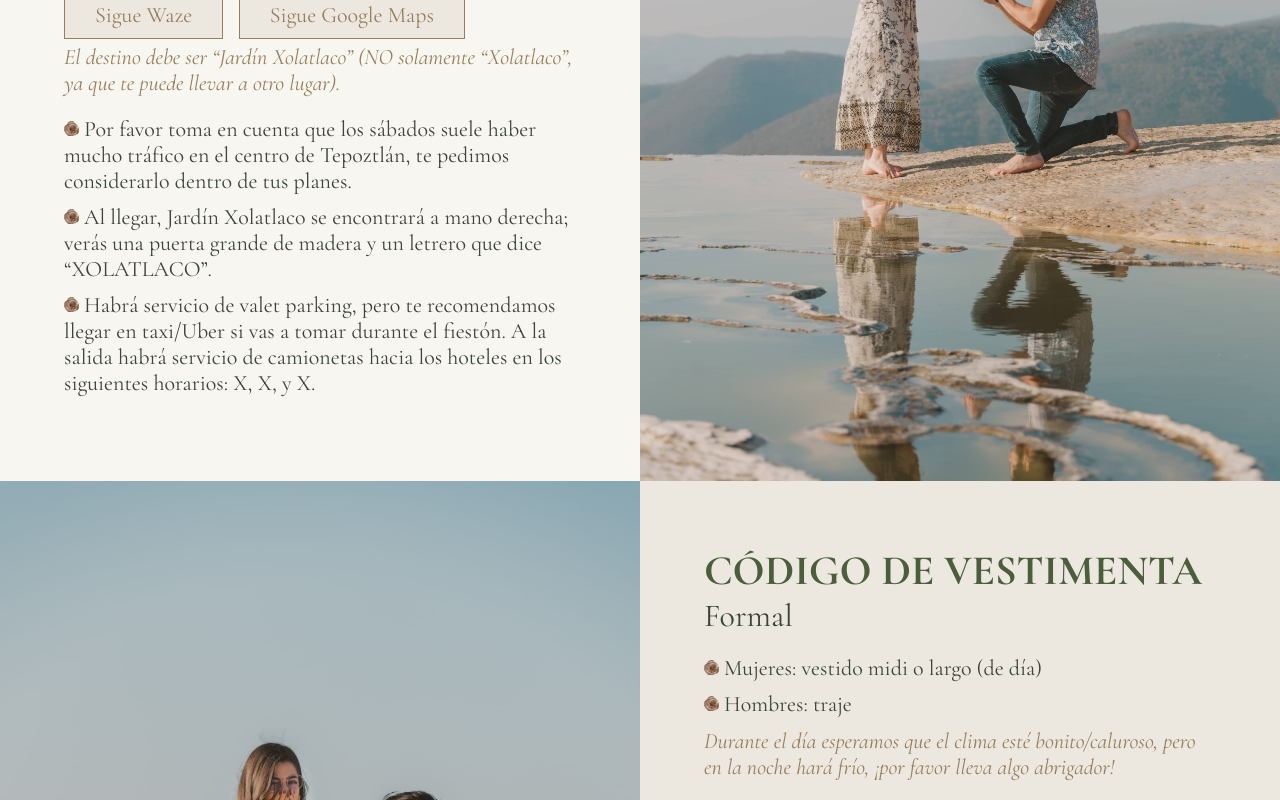
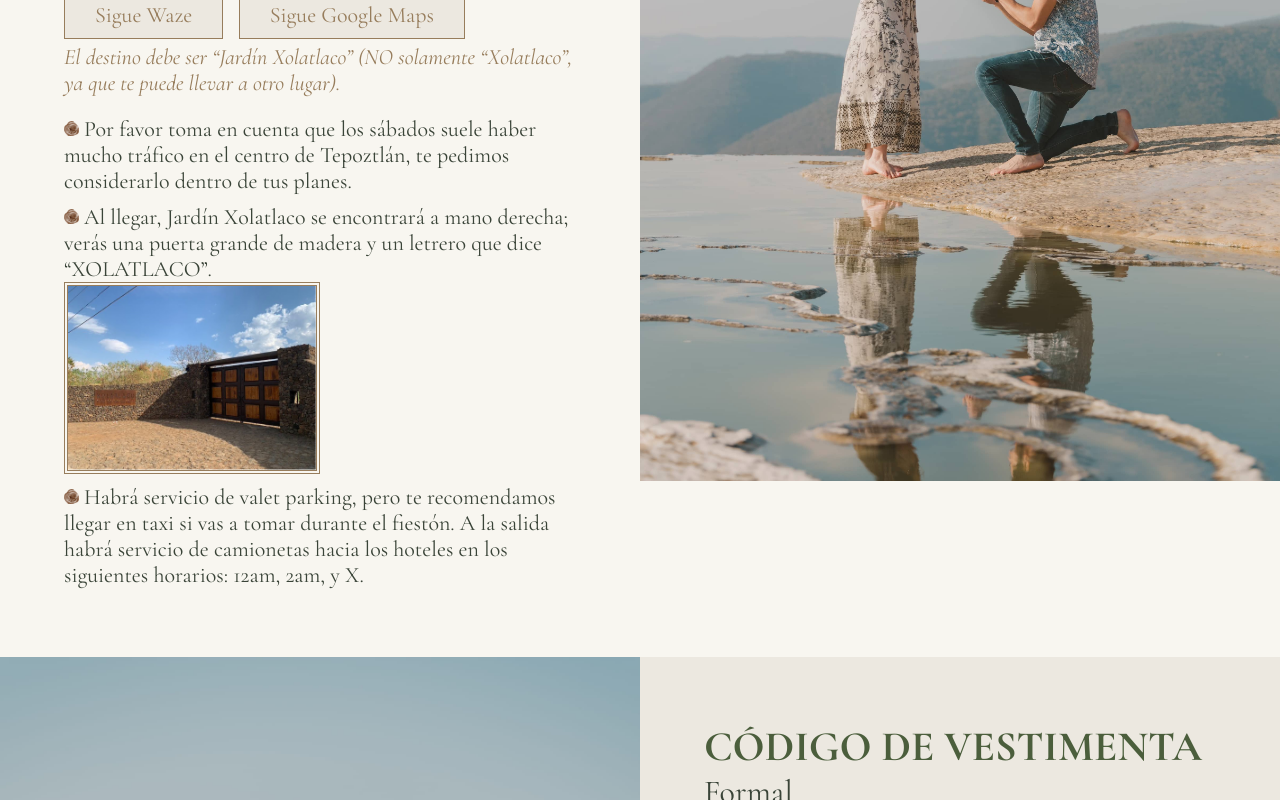
Before and after one commit to richipargo/nadia-stefan, a React (Vite) app: page /boda in a window 1280 px wide. Shown: the part 771-1571 px from the top of the page. Built offline with nearby package versions, Linux system fonts and the light colour scheme.

Commit message:
Add entrance img to Boda

```diff
--- a/src/components/Boda.jsx
+++ b/src/components/Boda.jsx
@@ -50,11 +50,16 @@ const Boda = () => {
                 <li>
                   Al llegar, Jardín Xolatlaco se encontrará a mano derecha; verás una puerta grande
                   de madera y un letrero que dice “XOLATLACO”.
+                  <img
+                    className="entrance-img"
+                    src="./public/xolatlaco1.png"
+                    alt="Puerta grande de madera en la entrada de Jardín Xolatlaco."
+                  />
                 </li>
                 <li>
-                  Habrá servicio de valet parking, pero te recomendamos llegar en taxi/Uber si vas a
+                  Habrá servicio de valet parking, pero te recomendamos llegar en taxi si vas a
                   tomar durante el fiestón. A la salida habrá servicio de camionetas hacia los
-                  hoteles en los siguientes horarios: X, X, y X.{' '}
+                  hoteles en los siguientes horarios: 12am, 2am, y X.{' '}
                 </li>
               </ul>
             </div>
--- a/src/style_components/boda.css
+++ b/src/style_components/boda.css
@@ -84,13 +84,15 @@ h3 {
   width: 50%;
 }
 .ceremonia-recepcion-img {
+  display: block;
   width: 100%;
+  object-fit: cover;
+}
+.entrance-img {
   display: block;
+  width: 50%;
+  border: 4px double var(--highlight);
 }
-/* .entrance-img {
-  display: block;
-  width: 80%;
-} */
 
 /*Cómo llegar*/
 .como-llegar {
```
